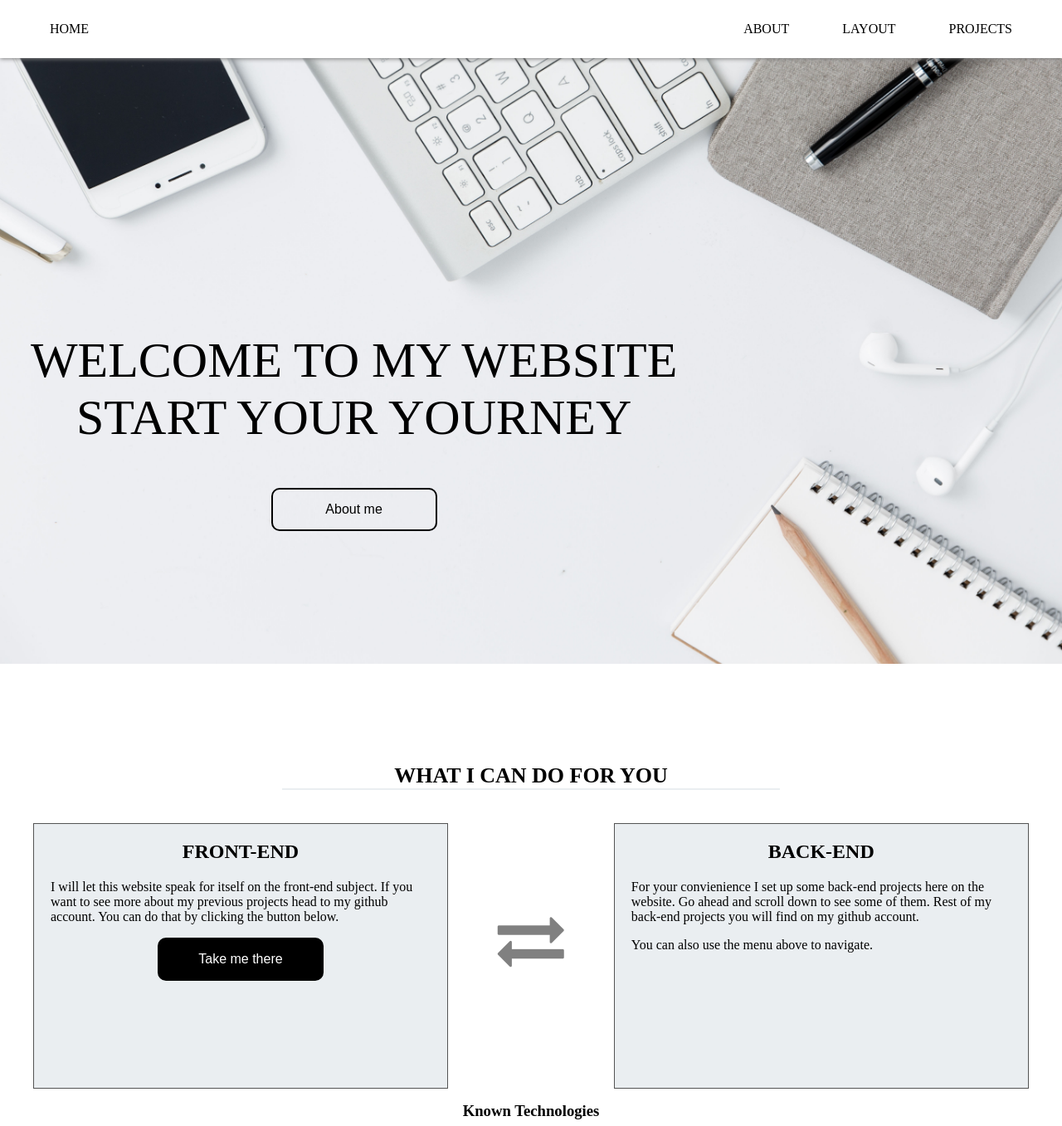
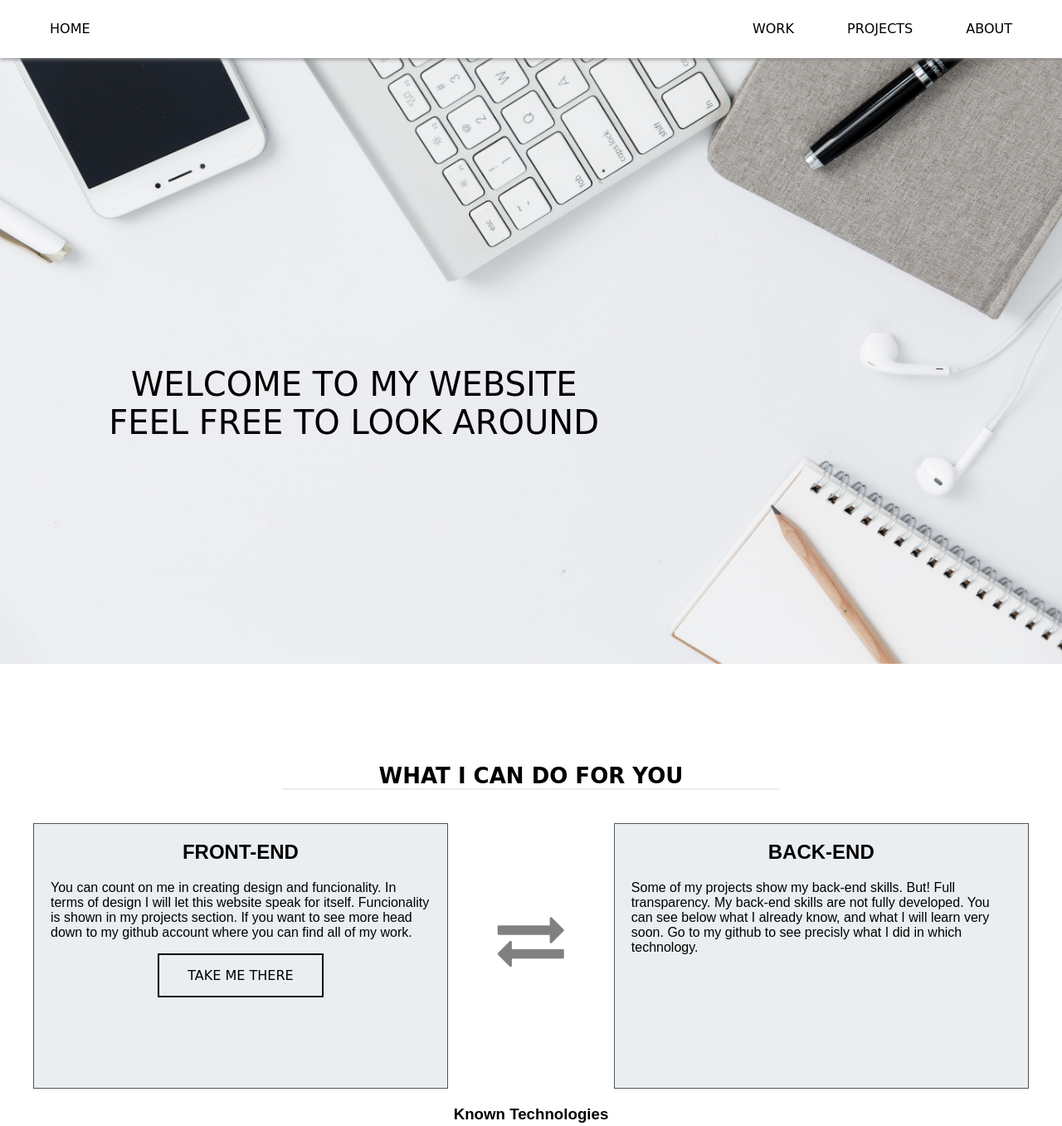
Before and after one commit to Puza2010/Hire-me, a plain HTML site: page index.html in a window 1280 px wide. Shown: the top 1357 px of the page at 83% size. Drawn offline with nearby package versions, Linux system fonts and the light colour scheme; a web font is replaced by a local one.

Commit message:
update:
xit
exit

```diff
--- a/index.html
+++ b/index.html
@@ -14,18 +14,18 @@
 				<button id="mobile">MENU</button>
 				<ul id="dropDown">
 					<li class="only-mobile"><a href="#myAnchor0" rel="" id="achor0" class="anchorLink">HOME</a></li>
-					<li><a href="#myAnchor1" rel="" id="achor1" class="anchorLink">About</a></li>
-					<li><a href="#myAnchor2" rel="" id="achor2" class="anchorLink">Layout</a></li>
-					<li><a href="#myAnchor3" rel="" id="achor3" class="anchorLink">Projects</a></li>
+					<li><a href="#myAnchor1" rel="" id="achor1" class="anchorLink">Work</a></li>
+					<li><a href="#myAnchor2" rel="" id="achor2" class="anchorLink">Projects</a></li>
+					<li><a href="#myAnchor3" rel="" id="achor3" class="anchorLink">About</a></li>
 				</ul>
 			</div>
 		</header>
 		<section class="jumbotron">
 			<div class="col-8">
 				<h1>WELCOME TO MY WEBSITE<br>
-					START YOUR YOURNEY<br></h1>
+					FEEL FREE TO LOOK AROUND<br></h1>
 				<div class="button">
-					<button class="btn">About me</button>
+					<!--<a href="#myAnchor1" rel="" id="achor1" class="anchorLink"><button class="btn">Start</button></a>-->
 				</div>
 			</div>
 		</section>
@@ -34,9 +34,7 @@
 			<h1 class="col-offset-3 col-6 col-offset-s-2 col-s-8">WHAT I CAN DO FOR YOU</h1>
 			<div class="left-box col-5 col-offset-s-2 col-s-8">
 				<h2>FRONT-END</h2>
-				<p>I will let this website speak for itself on the front-end subject.
-					If you want to see more about my previous projects head to my github account.
-					You can do that by clicking the button below.</p>
+				<p>You can count on me in creating design and funcionality. In terms of design I will let this website speak for itself. Funcionality is shown in my projects section. If you want to see more head down to my github account where you can find all of my work.</p>
 				<div class="button">
 					<button id="github" class="btn-takeMe">Take me there</button>
 				</div>
@@ -46,8 +44,7 @@
 			</div>
 			<div class="right-box col-5 col-offset-s-2 col-s-8">
 				<h2>BACK-END</h2>
-				<p>For your convienience I set up some back-end projects here on the website. Go ahead and scroll down to see some of them. Rest of my back-end projects you will find on my github account.<br></p>
-				<p>You can also use the menu above to navigate.</p>
+				<p>Some of my projects show my back-end skills. But! Full transparency. My back-end skills are not fully developed. You can see below what I already know, and what I will learn very soon. Go to my github to see precisly what I did in which technology.</p>
 			</div>
 			<div class="logo">
 				<h3>Known Technologies</h3>
@@ -92,13 +89,12 @@
 			<h1>About Me</h1>
 			<div class="text">
 				<img class="myPhoto" src="images/me.jpg" alt="My Picture">
-				<p>Hey! My name is Przemek and I'm soon to be the best coder in the world ;)<br></p>
-				<p>I'm 27 years young and I live with my wife in Bielsko-Biała.<br></p>
-				<p>My big passion is sport. Especially if there is ball in it.<br></p>
-				<p>I also love strategic games. The more complex the better. Hard challenges keep me going.<br><br></p>
 				<p>My journey with programming started in high-school where they put big pressure on IT skills.<br></p>
-				<p>During my academic years I made some simple games for fun using C# in Unity Game Engine. I even tried to launch my own "kwejk/9gag" site, but sadly my team eventually fell apart when we hit our first thousand unique daily users. But I still got t-shirts from that project. I even wear it on my photograph. :)<br></p>
-				<p>When government banned poker in Poland I knew what I was going to do - put the gas pedal on my programming abilities and become a coder.<br><br></p>
+				<p>During my academic years I made some simple games for fun using C# in Unity Game Engine. I even tried to launch my own "kwejk/9gag" site, but sadly my team eventually fell apart when we hit our first thousand unique daily users. But I still got t-shirts from that project, I even wear one on my photograph. :)<br><br></p>
+				<p>My big passion are strategic games. I started with chess and transitioned to poker for monetary reason.
+				<p>When the government banned poker in Poland I knew what I was going to do - put the gas pedal on my programming abilities and become a coder.<br><br></p>
+				<p>In my free time I do a bunch of sports. I love it. Especially the ones with ball in it.</p>
+				<p>Lately I developed an interest in stock market and cryptocurrency. In the future I want to learn about blockchain technology.</p>
 			</div>
 			<div class="contact">
 				<ul>
@@ -110,14 +106,14 @@
 			</div>
 		</section>
 		<footer>
-			<div class="container">
+			<!--<div class="container">-->
 				<a>Contact</a>
 				<ul>
 					<li><a href="mailto:puzon_p@o2.pl" target="_top">email</a></li>
 					<li><a href="https://www.linkedin.com/in/przemys%C5%82aw-puzo%C5%84-b35734150/">linkedin</a></li>
 					<li><a href="https://www.facebook.com/przemek.puzon">facebook</a></li>
 				</ul>
-			</div>
+			<!--</div>-->
 		</footer>
 		<script type="text/javascript" src="script.js"></script>
 	</body>
--- a/projects/Gif/components/App.js
+++ b/projects/Gif/components/App.js
@@ -21,7 +21,7 @@ App = React.createClass({
     },
 
     getGif: function(searchingText, callback) {
-        var url = GIPHY_API_URL + '/v1/gifs/random?api_key=' + GIPHY_PUB_KEY + '&tag=' + searchingText;
+        var url = 'api.giphy.com' + '/v1/gifs/random?api_key=' + 'YOUR_API_KEY' + '&tag=' + searchingText;
         var xhr = new XMLHttpRequest();
         xhr.open('GET', url);
         xhr.onload = function() {
--- a/script.js
+++ b/script.js
@@ -4,8 +4,8 @@ $(document).ready(function() {
 		$('html, body').animate({
 			scrollTop: $( $(this).attr('href') ).offset().top
 		}, 500);
-	return false,
-		$('#dropDown').slideUp();
+	return false;
+	//	$('#dropDown').slideUp();
 	});
 
 	$('#mobile').click(function(){
--- a/style.sass
+++ b/style.sass
@@ -1,9 +1,9 @@
 @import url('https://fonts.googleapis.com/css?family=Calligraffitti')
-@import url('https://fonts.googleapis.com/css?family=Spectral+SC')
+@import url('https://fonts.googleapis.com/css?family=Roboto')
 
 $grey: #EAEEF1
 $pretty: 'Calligraffitti', cursive
-$simple: 'Spectral SC', serif
+$simple: 'Robot', sans-serif
 
 body
 	margin: 0 auto
@@ -90,6 +90,7 @@ header
 header
 	div
 		a
+			font-family: $pretty
 			float: left
 			margin-left: 20px
 			display: inline-block
@@ -157,15 +158,17 @@ header
 	font-size: 40px
 	font-weight: 500
 	color: black
-	font-family: $simple
+	font-family: $pretty
 	text-align: center
-	padding-top: 50vh
+	padding-top: 55vh
 
 .btn
+	font-family: $pretty
+	text-transform: uppercase
 	padding: 15px 30px
 	min-width: 200px
 	font-size: 16px
-	border-radius: 10px
+	border-radius: 0px
 	cursor: pointer
 	background-color: inherit
 	border: 2px solid
@@ -193,9 +196,10 @@ header
 	margin-top: 15vh
 	margin-bottom: 5vh
 	border-bottom: solid 2px $grey
-	font-family: $simple
+	font-family: $pretty
 
 .left-box, .right-box
+	margin-bottom: 20px
 	padding: 0 20px
 	background-color: $grey
 	border: outset 1px black
@@ -209,9 +213,18 @@ header
 
 .btn-takeMe
 	@extend .btn
-	background-color: black
-	color: white
+	background-color: inherit
+	color: black
 	margin-bottom: 10px
+	background-position: 100% 0%
+	background-size: 300%
+	transition: 1s
+	border-color: #000000
+	color: #000000
+	background-image: linear-gradient(90deg, #000000 50%, transparent 50%)
+	&:hover
+		background-position: 0% 100%
+		color: white
 
 .arrows
 	float: left
@@ -225,7 +238,6 @@ header
 	text-align: center
 
 .logo
-	margin-top: 47vh
 	font-family: $simple
 	text-align: center
 
@@ -274,8 +286,7 @@ header
 /* ABOUT SECTION */
 
 .about
-	padding-top: 0vh
-	height: 100vh
+	height: 80vh
 	background-color: $grey
 	box-shadow: 0px 2px 5px 0px grey
 
@@ -283,7 +294,7 @@ header
 	float: left
 
 .about h1
-	padding-top: 25vh
+	padding-top: 5vh
 	font-size: 26px
 	font-weight: 500
 	color: black
@@ -292,7 +303,7 @@ header
 
 .about p
 	margin: 0 0 0 10vh
-	font-size: 16px
+	font-size: 20px
 	font-family: $simple
 
 .contact
@@ -538,6 +549,3 @@ footer
 
 
 @media(min-width: 1200px)
-
-	.jumbotron h1, .responsive-section h1
-		font-size: 60px
```
Also changed, not shown: projects/Quotes/index.html (+1 -1 lines), images/quote.png, projects/Quotes/css/style.css, style.css, 1 other file.
